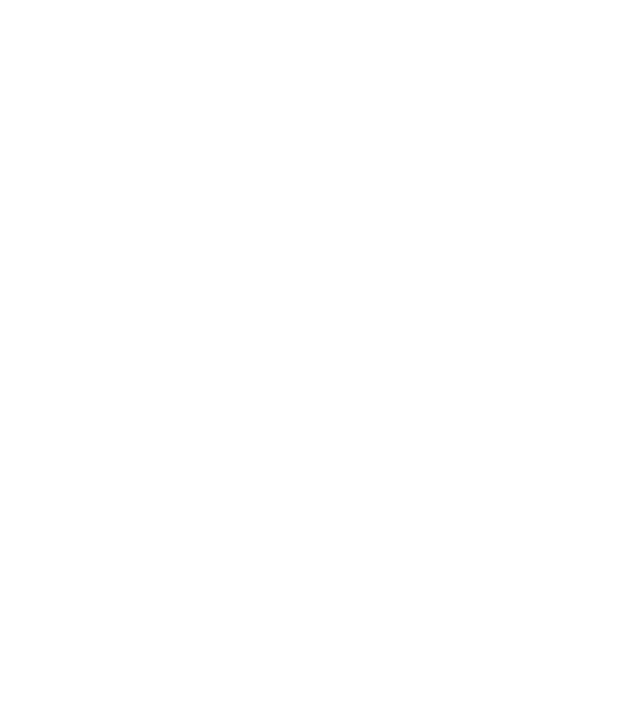
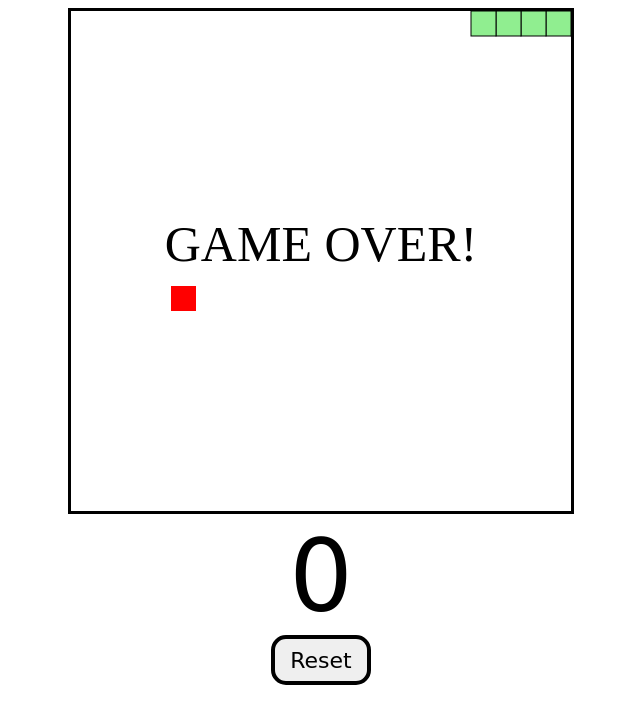
Before and after one commit to GustavoHenriqueSilveira/javascript, a plain HTML site: page Projetos/Snake Game/index.html in a window 1280 px wide. Shown: the whole page, without its empty margins (319-959 px from the left). Drawn offline with Linux system fonts and the light colour scheme.

Commit message:
Snake Game finish

```diff
--- a/Projetos/Snake Game/index.html
+++ b/Projetos/Snake Game/index.html
@@ -1 +1,18 @@
 <!DOCTYPE html>
+<html lang="en">
+<head>
+    <meta charset="UTF-8">
+    <meta http-equiv="X-UA-Compatible" content="IE=edge">
+    <meta name="viewport" content="width=device-width, initial-scale=1.0">
+    <title>Document</title>
+    <link rel="stylesheet" href="style.css">
+</head>
+<body>
+    <div id="gameContainer">
+        <canvas id="gameBoard" width="500" height="500"></canvas>
+        <div id="scoreText">0</div>
+        <button id="resetBtn">Reset</button>
+    </div>
+    <script src="index.js"></script>
+</body>
+</html>
--- a/Projetos/Snake Game/index.js
+++ b/Projetos/Snake Game/index.js
@@ -0,0 +1,189 @@
+const gameBoard = document.querySelector("#gameBoard");
+const ctx = gameBoard.getContext("2d");
+const scoreText = document.querySelector("#scoreText");
+const resetBtn = document.querySelector("#resetBtn");
+
+const gameWidth = gameBoard.width;
+const gameHeight = gameBoard.height;
+const boardBackground = "white";
+const snakeColor = "lightgreen";
+const snakeBorder = "black";
+const foodColor = "red";
+const unitSize = 25;
+let running = false;
+let xVelocity = unitSize;
+let yVelocity = 0;
+let foodX;
+let foodY;
+let score = 0;
+
+let snake = [
+    {x:unitSize * 4, y:0},
+    {x:unitSize * 3, y:0},
+    {x:unitSize * 2, y:0},
+    {x:unitSize, y:0},
+    {x:0, y:0}
+];
+
+window.addEventListener("keydown", changeDirection);
+resetBtn.addEventListener("click", resetGame);
+
+gameStart();
+
+function gameStart(){
+    running = true;
+    scoreText.textContent = score;
+    createFood();
+    drawFood();
+    nextTick();
+};
+
+function nextTick(){
+    if(running){
+        setTimeout(()=>{
+            clearBoard();
+            drawFood();
+            moveSnake();
+            drawSnake();
+            checkGameOver();
+            nextTick();
+        }, 75);
+    }
+    else{
+        displayGameOver();
+    }
+};
+
+function clearBoard(){
+    ctx.fillStyle = boardBackground;
+    ctx.fillRect(0, 0, gameWidth, gameHeight);
+};
+
+function createFood(){
+    function randomFood(min, max){
+        const randNum = Math.round((Math.random() * (max - min) + min) / unitSize) * unitSize;
+        return randNum;
+    }
+
+    foodX = randomFood(0, gameWidth - unitSize);
+    foodY = randomFood(0, gameWidth - unitSize);
+
+};
+
+function drawFood(){
+    ctx.fillStyle = foodColor;
+    ctx.fillRect(foodX, foodY, unitSize, unitSize);
+};
+
+function moveSnake(){
+    const head = {
+    x: snake[0].x + xVelocity,
+    y: snake[0].y + yVelocity};
+
+    snake.unshift(head);
+    //if food is eaten;
+    if(snake[0].x == foodX && snake[0].y == foodY){
+        score+=1;
+        scoreText.textContent = score;
+        createFood();
+
+    }
+    else{
+        snake.pop();
+    }
+};
+
+function drawSnake(){
+    ctx.fillStyle = snakeColor;
+    ctx.strokeStyle = snakeBorder;
+    snake.forEach(snakePart => {
+        ctx.fillRect(snakePart.x, snakePart.y, unitSize, unitSize);
+        ctx.strokeRect(snakePart.x, snakePart.y, unitSize, unitSize);
+    })
+
+};
+
+function changeDirection(event){
+    const keyPressed = event.keyCode;
+    const LEFT = 37;
+    const UP = 38;
+    const RIGHT = 39;
+    const DOWN = 40;
+
+    const goingLeft = (xVelocity == -unitSize);
+    const goingUp = (yVelocity == -unitSize);
+    const goingRight = (xVelocity == unitSize);
+    const goingDown = (yVelocity == unitSize);
+
+    switch(true){
+        case(keyPressed == LEFT && !goingRight):
+            xVelocity = -unitSize;
+            yVelocity = 0;
+            break;
+
+        case(keyPressed == UP && !goingDown):
+            xVelocity = 0;
+            yVelocity = -unitSize;
+            break;
+
+        case(keyPressed == RIGHT && !goingLeft):
+            xVelocity = unitSize;
+            yVelocity = 0;
+            break;
+
+        case(keyPressed == DOWN && !goingUp):
+            xVelocity = 0;
+            yVelocity = unitSize;
+            break;
+    }
+
+};
+
+function checkGameOver(){
+    switch(true){
+        case (snake[0].x < 0):
+            running = false;
+            break;
+
+        case (snake[0].x >= gameWidth):
+            running = false;
+            break;
+
+        case (snake[0].y < 0):
+            running = false;
+            break;
+
+        case (snake[0].y >= gameHeight):
+            running = false;
+            break;
+    }
+    for(let i = 1; i < snake.length; i+=1){
+        if(snake[i].x == snake[0].x && snake[i].y == snake[0].y){
+            running = false;
+        }
+    }
+};
+
+function displayGameOver(){
+    ctx.font = "50px MV Boli";
+    ctx.fillStyle = "black";
+    ctx.textAlign = "center";
+    ctx.fillText("GAME OVER!", gameWidth / 2, gameHeight / 2);
+    running = false;
+};
+
+function resetGame(){
+    score = 0;
+    xVelocity = unitSize;
+    yVelocity = 0;
+
+    snake = [
+        {x:unitSize * 4, y:0},
+        {x:unitSize * 3, y:0},
+        {x:unitSize * 2, y:0},
+        {x:unitSize, y:0},
+        {x:0, y:0}
+    ];
+
+    gameStart();
+};
--- a/Projetos/Snake Game/style.css
+++ b/Projetos/Snake Game/style.css
@@ -0,0 +1,22 @@
+#gameContainer{
+    text-align: center;
+}
+
+#gameBoard{
+    border: 3px solid;
+}
+
+#scoreText{
+    font-family: "Permanent Marker", cursive;
+    font-size: 100px;
+}
+
+#resetBtn{
+    font-family: "Permanent Marker", cursive;
+    font-size: 22px;
+    width: 100px;
+    height: 50px;
+    border: 4px solid;
+    border-radius: 15px;
+    cursor: pointer;
+}
```
